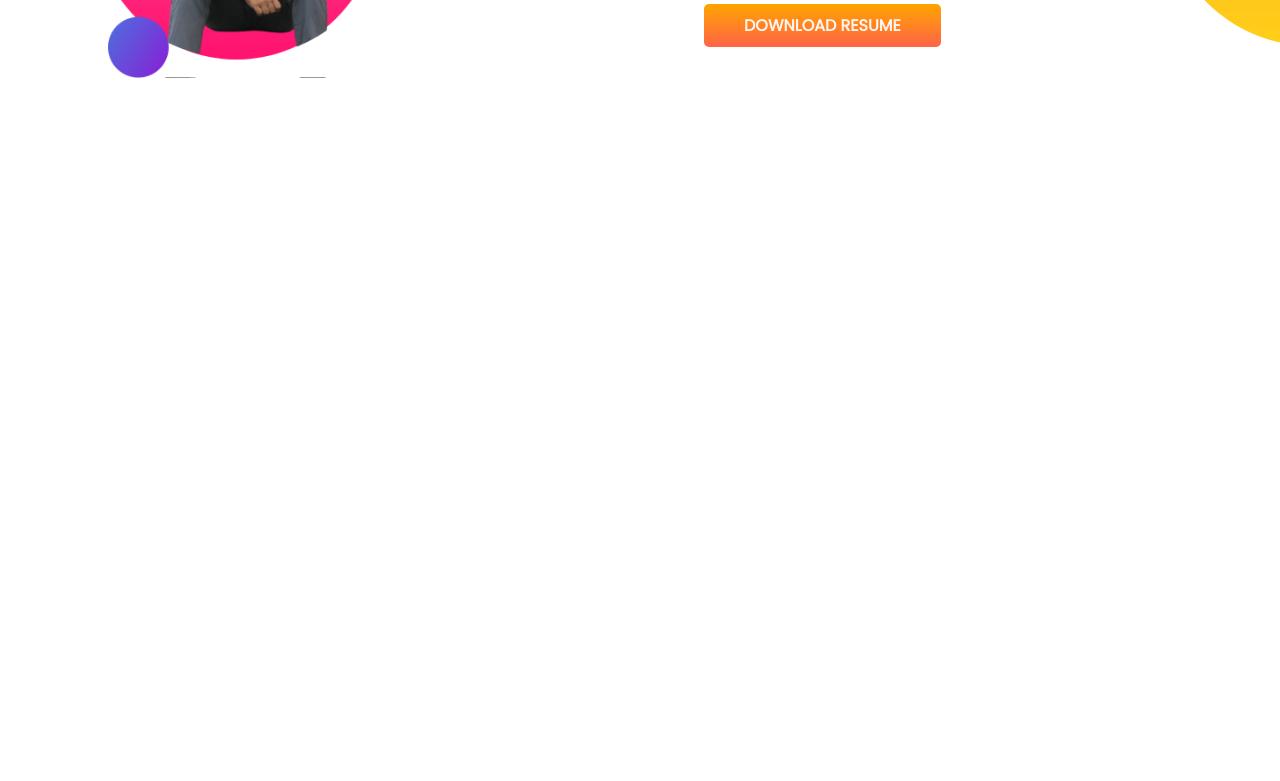
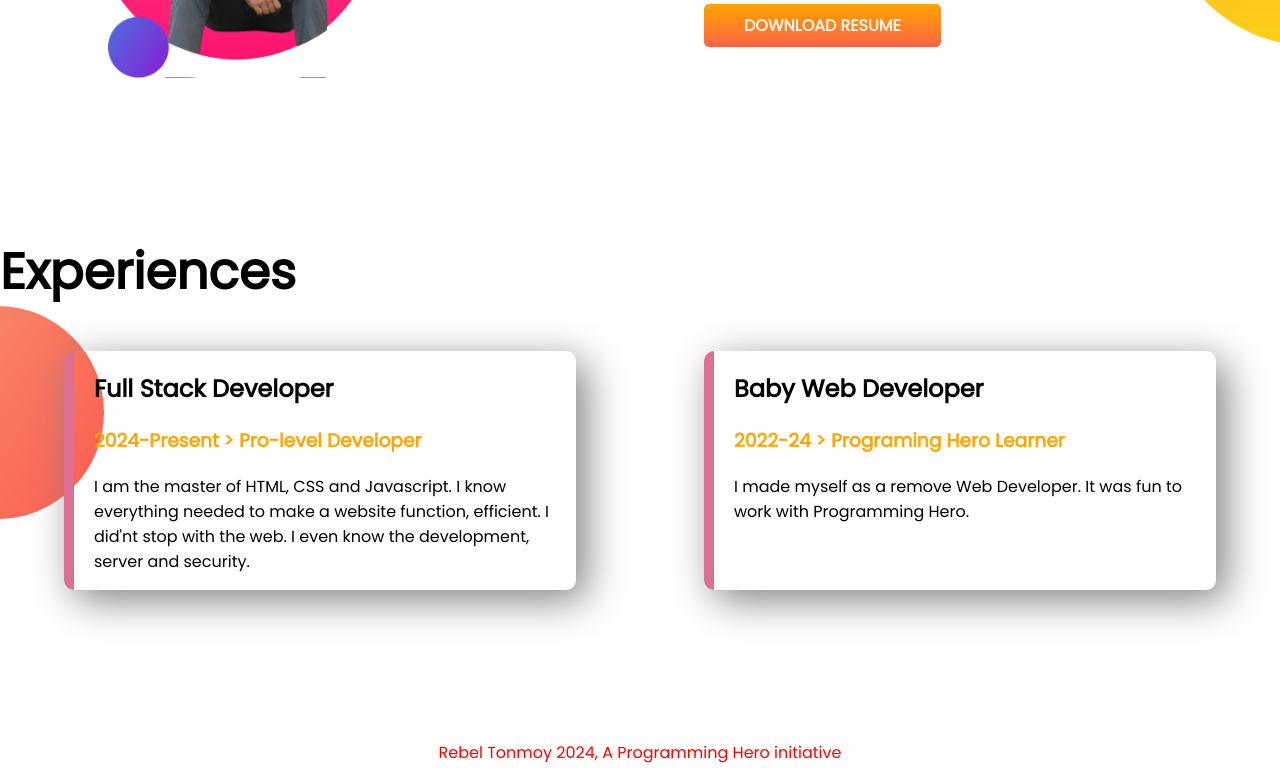
Before and after one commit to Tonmoytm/developer-portfolio, a plain HTML site: page index.html in a window 1280 px wide. Shown: the part 979-1760 px from the top of the page. Before the commit the page ends 1214 px from the top, so only its background shows below. Drawn offline with Linux system fonts and the light colour scheme.

Commit message:
footer and experiences added

```diff
--- a/index.html
+++ b/index.html
@@ -13,7 +13,7 @@
 </head>
 
 <body>
-    <section class="top-banner">
+    <section class="top-banner flexible-container">
         <div class="half-width">
             <h1>Welcome To</h1>
             <h1> <span class="orange-color">Rebel Tonmoy</span> World!</h1>
@@ -26,7 +26,7 @@
 
         <div class="half-width"><img src="/images/Tonmoy-Pic.png" alt=""></div>
     </section>
-    <section class="dream-big">
+    <section class="dream-big flexible-container">
         <div class="half-width">
             <img src="images/sitting-Tonmoy.png" alt="">
         </div>
@@ -39,6 +39,34 @@
             <a class="link-button" target="_blank" href="">DOWNLOAD RESUME</a>
         </div>
     </section>
+
+    <section class="experiences-area">
+        <h1>Experiences</h1>
+        <div class="flexible-container">
+            <div class="experience-item">
+                <h2>Full Stack Developer</h2>
+                <h3 class="orange-color">
+                    2024-Present > Pro-level Developer
+                </h3>
+                <p>
+                    I am the master of HTML, CSS and Javascript. I know everything needed to make a website function,
+                    efficient. I did'nt stop with the web. I even know the development, server and security.
+                </p>
+            </div>
+            <div class="experience-item">
+                <h2>Baby Web Developer</h2>
+                <h3 class="orange-color">
+                    2022-24 > Programing Hero Learner
+                </h3>
+                <p>
+                    I made myself as a remove Web Developer. It was fun to work with Programming Hero.
+                </p>
+            </div>
+        </div>
+    </section>
+    <footer>
+        <p> Rebel Tonmoy 2024, A Programming Hero initiative</p>
+    </footer>
 </body>
 
 </html>
--- a/style.css
+++ b/style.css
@@ -8,7 +8,7 @@ h1{
 .orange-color{
     color: orange;
 }
-section{
+.flexible-container{
     display: flex;
     margin-bottom: 150px;
 }
@@ -38,3 +38,23 @@ section{
     background-repeat: no-repeat;
     background-position: right;
 }
+.experiences-area {
+    background-image: url(images/exp-bg.png);
+    background-repeat: no-repeat;
+    background-position: left;
+}
+.experience-item {
+    width: 40%;
+    margin-left: 5%;
+    margin-right: 5%;
+    padding-left: 20px;
+    border-radius: 10px;
+    box-shadow: 10px 10px 40px gray;
+    border-left: 10px solid;
+    border-color: palevioletred;
+
+}
+footer p {
+    text-align: center;
+    color: red;
+}
```
